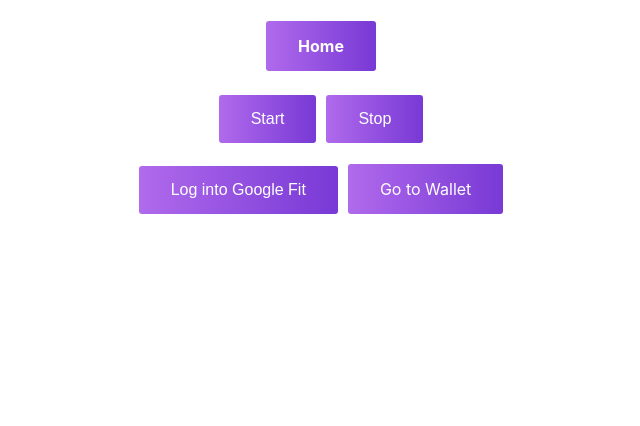
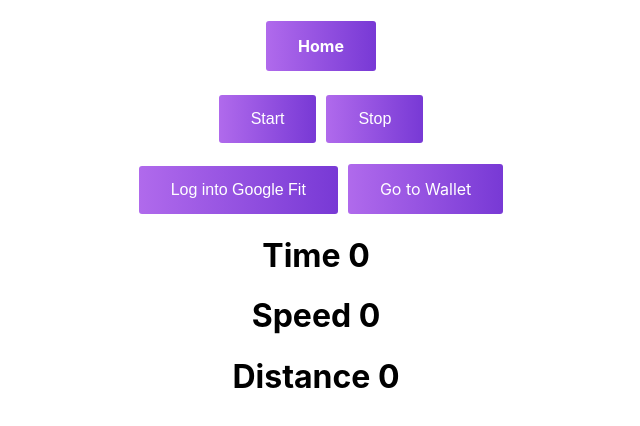
Before and after one commit to 14pankajkumar/DeFiT, a React (Create React App) app: page / in a window 1280 px wide. Shown: the top 426 px of the page, without its empty margins (324-964 px from the left). Built offline with nearby package versions, Linux system fonts and the light colour scheme.

Commit message:
minor changes

```diff
--- a/src/Home.js
+++ b/src/Home.js
@@ -34,9 +34,9 @@
             </h1>
             <button className="portis-button">Log into Google Fit</button>
             <Link to="/signinportis" className="portis-button">Go to Wallet</Link>
-            <h1 id="geoDataTime"></h1>
-            <h1 id="geoDataSpeed"></h1>
-            <h1 id="geoDataDistance"></h1>
+            <h1 id="geoDataTime">Time 0</h1>
+            <h1 id="geoDataSpeed">Speed 0</h1>
+            <h1 id="geoDataDistance">Distance 0</h1>
         </div>
     )
 }
--- a/src/SignIn.js
+++ b/src/SignIn.js
@@ -1,6 +1,6 @@
 import React from 'react'
 import Portis from '@portis/web3';
-import Web3 from 'web3';
+// import Web3 from 'web3';
 import './App.css';
 import { Link } from 'react-router-dom';
 
```
Also changed, not shown: src/welcome.js (deleted, +0 -13 lines).
